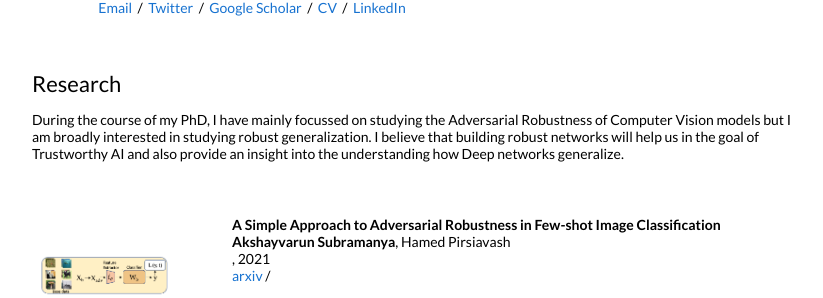
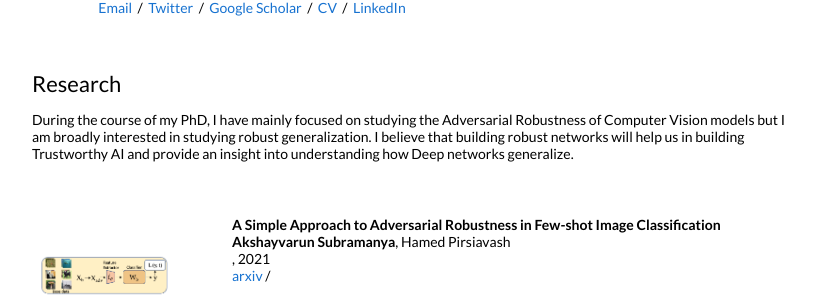
Before and after one commit to aksvarun/aksvarun.github.io, a Jekyll site: the page built from _posts/2021-07-22-icml_review.md, in a window 1280 px wide and 900 px high. Shown: the part 404-702 px from the top of the window, without its empty margins (228-1051 px from the left). Built offline with Jekyll 4.4.1, drawn with Linux system fonts in a browser that asks for light colours.

Commit message:
updated research statement

```diff
--- a/_layouts/default.html
+++ b/_layouts/default.html
@@ -73,7 +73,7 @@
             <td style="padding:2.5%;width:100%;vertical-align:middle">
               <h2>Research</h2>
               <p>
-                During the course of my PhD, I have mainly focussed on studying the Adversarial Robustness of Computer Vision models but I am broadly interested in studying robust generalization. I believe that building robust networks will help us in the goal of Trustworthy AI and also provide an insight into the understanding how Deep networks generalize.
+                During the course of my PhD, I have mainly focused on studying the Adversarial Robustness of Computer Vision models but I am broadly interested in studying robust generalization. I believe that building robust networks will help us in building Trustworthy AI and provide an insight into understanding how Deep networks generalize.
               </p>
             </td>
           </tr>
```
